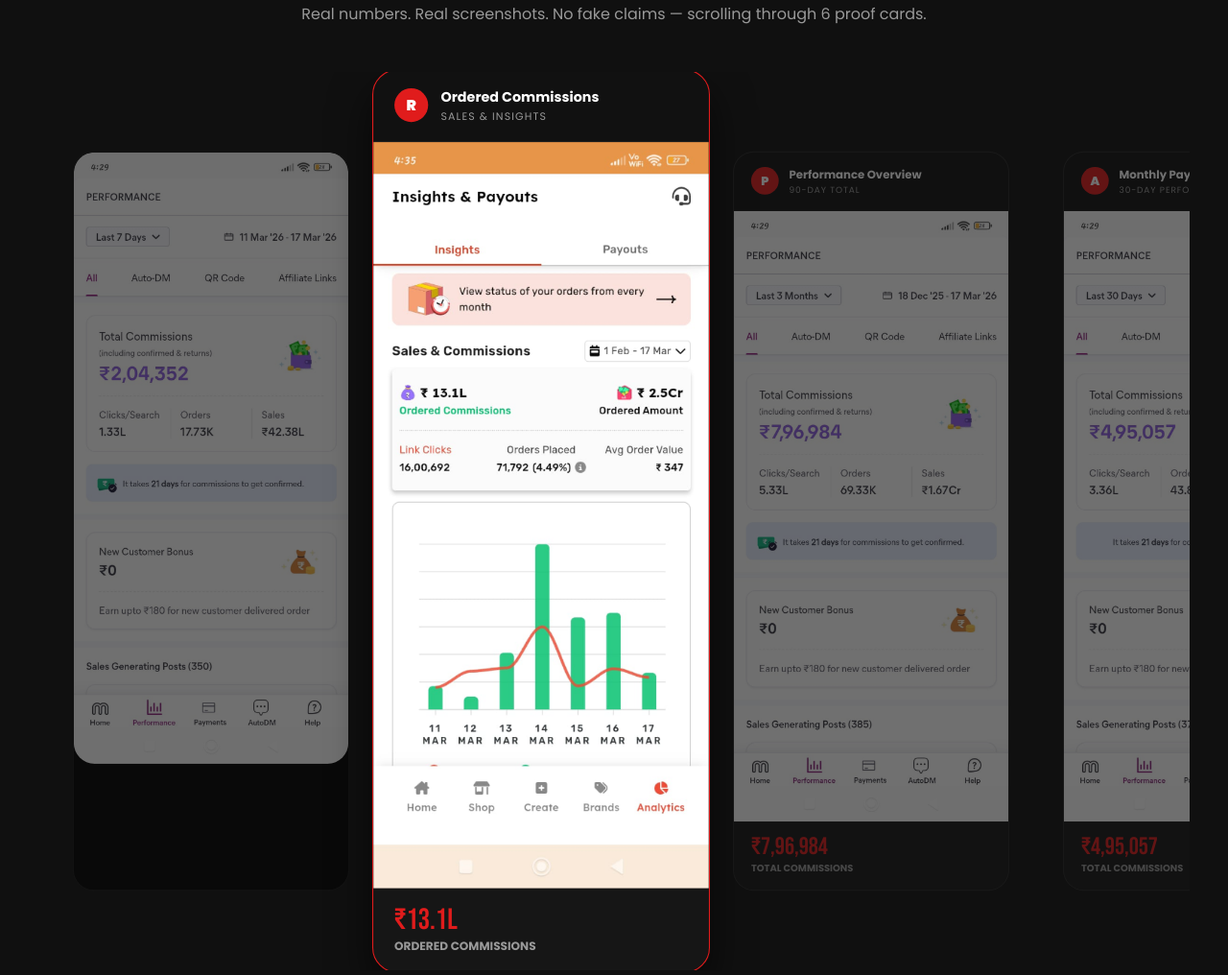
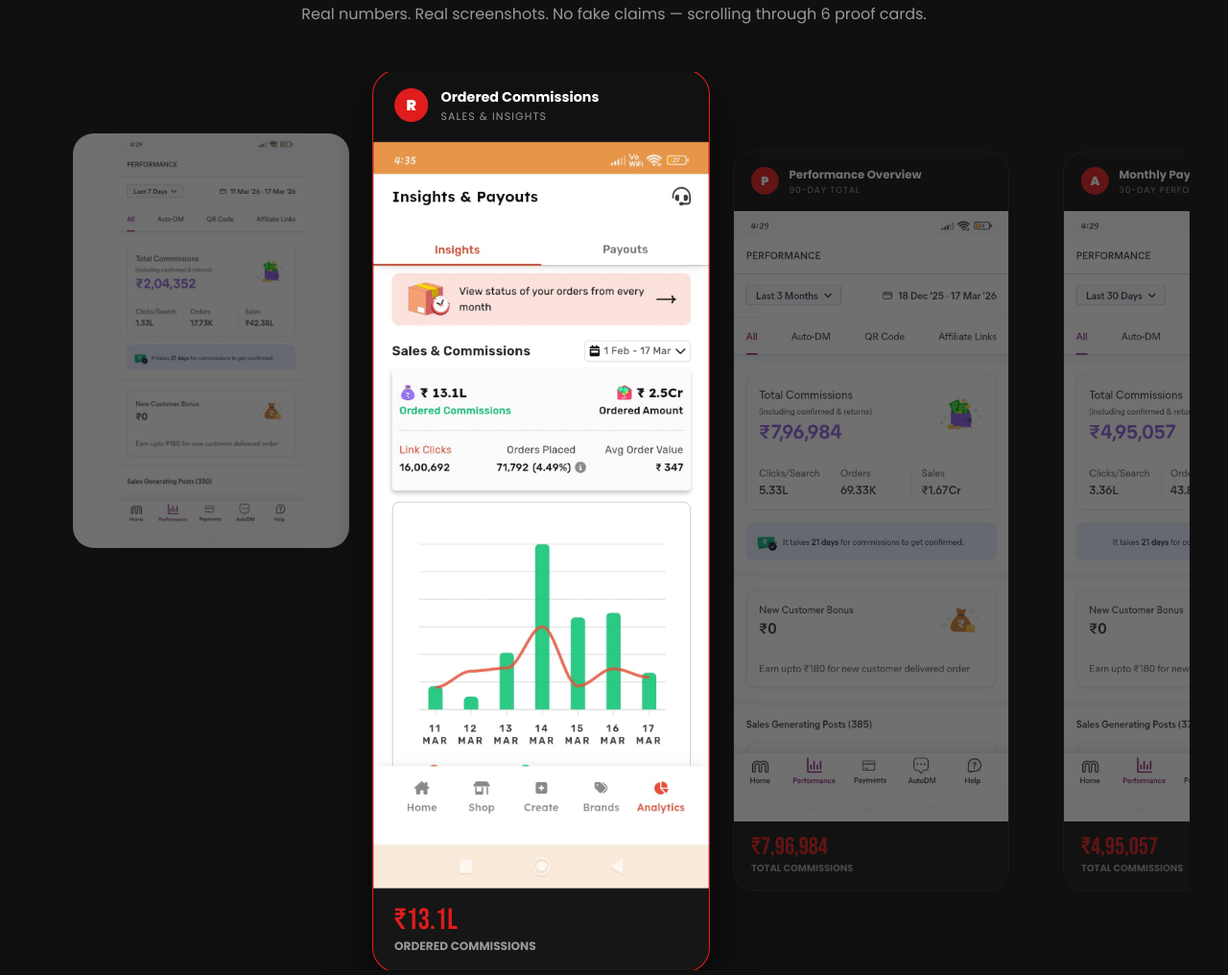
Before and after one commit to shashanksky376-creator/creators, a plain HTML site: page affiliate-mastery (9).html in a window 1280 px wide. Shown: the part 2493-3509 px from the top of the page at 96% size. Drawn offline with nearby package versions, Linux system fonts and the light colour scheme.

Commit message:
Fix mobile zoomed-in layout, add viewport locks, and adjust carousel height

```diff
--- a/affiliate-mastery (9).html
+++ b/affiliate-mastery (9).html
@@ -2,14 +2,14 @@
 <html lang="en">
 <head>
 <meta charset="UTF-8"/>
-<meta name="viewport" content="width=device-width, initial-scale=1.0"/>
+<meta name="viewport" content="width=device-width, initial-scale=1.0, maximum-scale=1.0, user-scalable=no"/>
 <title>Affiliate Marketing Mastery – Affiliate PRO</title>
 <script src="https://cdn.tailwindcss.com"></script>
 <link href="https://fonts.googleapis.com/css2?family=Bebas+Neue&family=Poppins:ital,wght@0,300;0,400;0,500;0,600;0,700;0,800;0,900;1,400&display=swap" rel="stylesheet"/>
 <style>
 :root{--red:#e01c1c;--red-dark:#b01515;--dark:#080808;--dark2:#101010;--dark3:#181818;--dark4:#202020;--text:#ffffff;--muted:#999;--green:#22c55e;--gold:#f59e0b;}
 *{margin:0;padding:0;box-sizing:border-box;}
-html{scroll-behavior:smooth;}
+html{scroll-behavior:smooth; scroll-padding-top: 100px;}
 body{background:var(--dark);color:var(--text);font-family:'Poppins',sans-serif;overflow-x:hidden;}
 
 nav{display:none;}
@@ -555,8 +555,21 @@ footer p{font-size:12.5px;color:var(--muted);}
 .lt-banner svg { color: var(--red); }
 
 /* Full-image card for earning1 proof */
-.proof-card-img.full-img-card { background: #000; }
-.proof-card-img.full-img-card .pci-full-img { width: 100%; display: block; object-fit: cover; border-radius: 24px; }
+.proof-card-img.full-img-card {
+  background: #fff;
+  padding: 0;
+  max-height: 480px;
+  align-items: center;
+  justify-content: flex-start;
+}
+.proof-card-img.full-img-card .pci-full-img {
+  width: 100%;
+  height: 100%;
+  object-fit: contain;
+  object-position: top;
+  border-radius: 24px;
+  background: #fff;
+}
 
 </style>
 </head>
```
Also changed, not shown: checkout.html (+1 -1 lines), dashboard.html (+1 -1 lines), index.html (+11 -5 lines).
